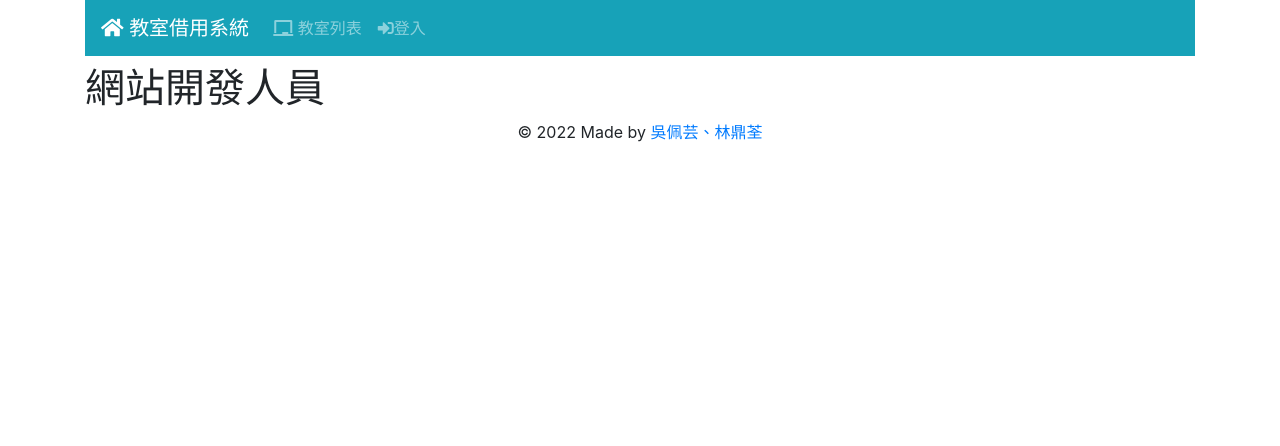
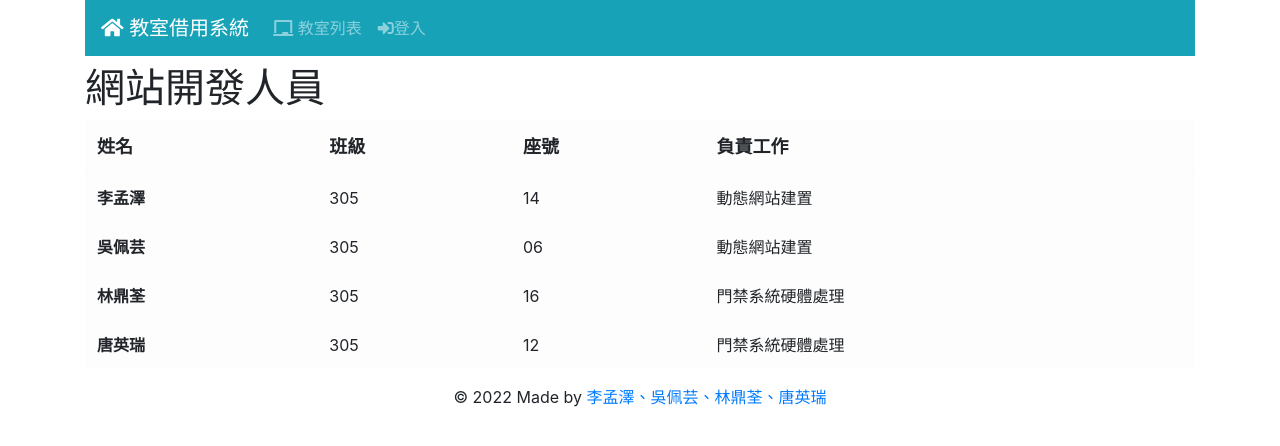
Before and after one commit to Pattywu20031224/roomrezsystem, a Django app: page /developer in a window 1280 px wide. Shown: the top 446 px of the page. Run offline with Django 3.2, Linux system fonts and the light colour scheme; some libraries are stand-ins or nearby versions.

Commit message:
0224_add developer

```diff
--- a/roomrezsystem/templates/base.html
+++ b/roomrezsystem/templates/base.html
@@ -25,7 +25,7 @@
     {% block custom_scripts %}{% endblock %}
     <div class="wrapper container-fluid">
       <div id="copyright" class="hoc clear fl_left">
-        <p  align="center"> &copy; 2022 Made by <a href="/developer">吳佩芸、林鼎荃</a>
+        <p  align="center"> &copy; 2022 Made by <a href="/developer">李孟澤、吳佩芸、林鼎荃、唐英瑞</a>
         </p>
         </div>
     </div>
--- a/roomrezsystem/templates/developer.html
+++ b/roomrezsystem/templates/developer.html
@@ -5,4 +5,42 @@
     網站開發人員
 </H1>
 
+<table class="table table-light">
+    <thead>
+      <tr>
+        <th scope="col"><font size ="4">姓名</font></th>
+        <th scope="col"><font size ="4">班級</font></th>
+        <th scope="col"><font size ="4">座號</font></th>
+        <th scope="col"><font size ="4">負責工作</font></th>
+      </tr>
+    </thead>
+    <tbody>
+    <tr>
+        <th scope="row">李孟澤</th>
+        <td>305</td>
+        <td>14</td>
+        <td>動態網站建置</td>
+    </tr>
+    <tr>
+        <th scope="row">吳佩芸</th>
+        <td>305</td>
+        <td>06</td>
+        <td>動態網站建置</td>
+    </tr>
+    <tr>
+        <th scope="row">林鼎荃</th>
+        <td>305</td>
+        <td>16</td>
+        <td>門禁系統硬體處理</td>
+    </tr>
+    <tr>
+        <th scope="row">唐英瑞</th>
+        <td>305</td>
+        <td>12</td>
+        <td>門禁系統硬體處理</td>
+    </tr>
+    </tbody>
+  </table>
+
+
 {% endblock %}
```
Also changed, not shown: roomrezsystem/db.sqlite3.
